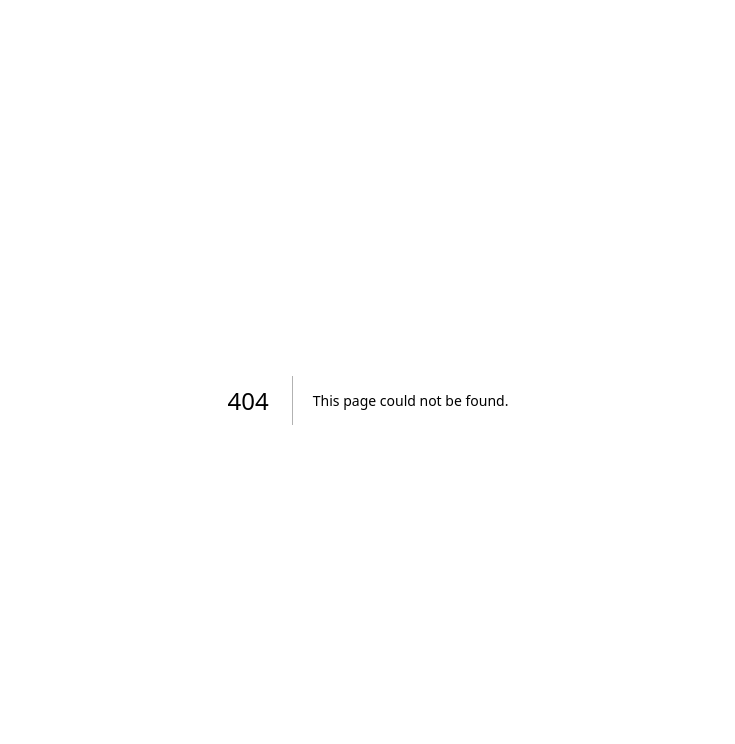
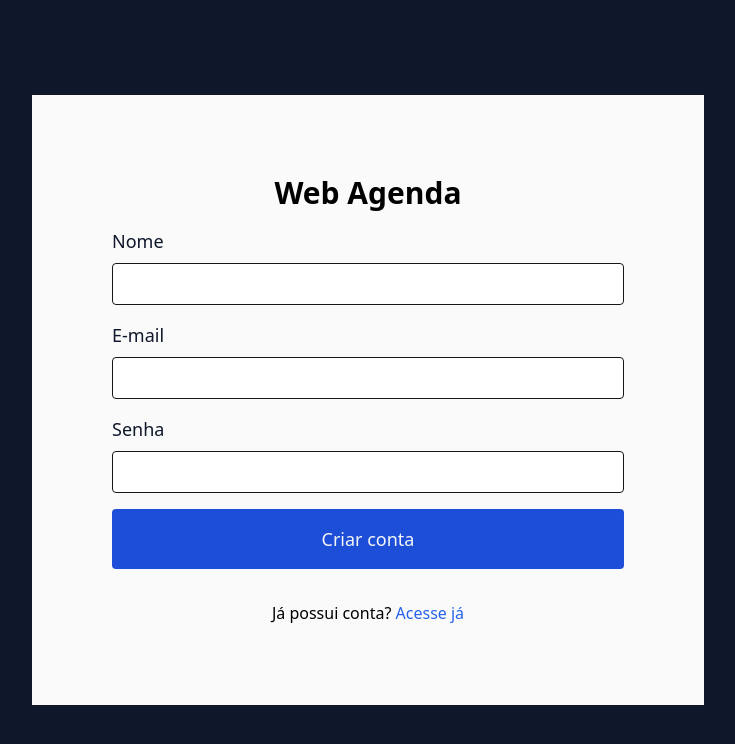
Before and after one commit to Scattered8Dream/agendaDigital, a Next.js app in the folder web-agenda/: page /signUp in a window 1280 px wide. Before the commit this address had no page. Shown: the top 744 px of the page, without its empty margins (272-1007 px from the left). Built offline with nearby package versions, Linux system fonts and the light colour scheme.

Commit message:
feat (web-agenda pages signup): Implement account creation page and form

```diff
--- /dev/null
+++ b/web-agenda/src/components/pages/Home/SignInCardForm/index.tsx
@@ -0,0 +1,78 @@
+import React, { useState } from 'react'
+import { useForm } from 'react-hook-form'
+import { NextRouter } from 'next/router'
+import Link from 'next/link'
+
+import { Input } from '../../../commons/toolkit/Input'
+import { Button } from '../../../commons/toolkit/Button'
+import { toast } from 'react-toastify'
+
+interface IFormData {
+  email: string
+  password: string
+}
+
+interface SignInCardFormProps {
+  router: NextRouter
+}
+
+export const SignInCardForm: React.FC<SignInCardFormProps> = ({ router }) => {
+  const { register, handleSubmit } = useForm<IFormData>()
+
+  const [isLoading, setIsLoading] = useState(false)
+
+  const handleSignIn = async (data: IFormData) => {
+    try {
+      setIsLoading(true)
+
+      console.log({ data })
+
+      router.push('/calendar')
+    } catch (handleSingInError) {
+      console.log({ handleSingInError })
+
+      toast.error('Ops! Ocorrreu um erro, tente novamente em instantes')
+    } finally {
+      setIsLoading(false)
+    }
+  }
+
+  return (
+    <div className="flex flex-col max-w-2xl w-full items-center justify-center p-12 lg:p-20 bg-neutral-50">
+      <h1 className="text-3xl font-bold mb-4">Web Agenda</h1>
+
+      <form
+        method="post"
+        onSubmit={handleSubmit(handleSignIn)}
+        className="w-full flex flex-col mb-8"
+      >
+        <Input
+          label="E-mail"
+          type="email"
+          id="email"
+          name="email"
+          {...register('email', { required: true })}
+        />
+        <Input
+          label="Senha"
+          type="password"
+          id="password"
+          name="password"
+          {...register('password', { required: true })}
+        />
+
+        <Button type="submit" isLoading={isLoading} label="Entrar" />
+      </form>
+
+      <p className="text-base">
+        Não possui conta?{' '}
+        <Link
+          href="/signUp"
+          className="text-blue-600 font-medium hover:brightness-110 transition-all"
+        >
+          Registre-se já
+        </Link>
+      </p>
+    </div>
+  )
+}
--- a/web-agenda/src/components/pages/Home/CardForm/index.tsx
+++ b/web-agenda/src/components/pages/SignUp/SignUpCardForm/index.tsx
@@ -1,33 +1,38 @@
 import React, { useState } from 'react'
 import { useForm } from 'react-hook-form'
 import { NextRouter } from 'next/router'
+import Link from 'next/link'
 
 import { Input } from '../../../commons/toolkit/Input'
 import { Button } from '../../../commons/toolkit/Button'
+import { toast } from 'react-toastify'
 
 interface IFormData {
+  name: string
   email: string
   password: string
 }
 
-interface CardFormProps {
+interface SignUpCardFormProps {
   router: NextRouter
 }
 
-export const CardForm: React.FC<CardFormProps> = ({ router }) => {
+export const SignUpCardForm: React.FC<SignUpCardFormProps> = ({ router }) => {
   const { register, handleSubmit } = useForm<IFormData>()
 
   const [isLoading, setIsLoading] = useState(false)
 
-  const handleSignIn = async (data: IFormData) => {
+  const handleSignUp = async (data: IFormData) => {
     try {
       setIsLoading(true)
 
       console.log({ data })
 
       router.push('/calendar')
-    } catch (handleSingInError) {
-      console.log({ handleSingInError })
+    } catch (handleSignUpError) {
+      console.log({ handleSignUpError })
+
+      toast.error('Ops! Ocorrreu um erro, tente novamente em instantes')
     } finally {
       setIsLoading(false)
     }
@@ -39,26 +44,40 @@ export const CardForm: React.FC<CardFormProps> = ({ router }) => {
 
       <form
         method="post"
-        onSubmit={handleSubmit(handleSignIn)}
-        className="w-full flex flex-col"
+        onSubmit={handleSubmit(handleSignUp)}
+        className="w-full flex flex-col mb-8"
       >
+        <Input
+          label="Nome"
+          type="name"
+          id="name"
+          {...register('name', { required: true })}
+        />
         <Input
           label="E-mail"
           type="email"
           id="email"
-          name="email"
           {...register('email', { required: true })}
         />
         <Input
           label="Senha"
           type="password"
           id="password"
-          name="password"
           {...register('password', { required: true })}
         />
 
-        <Button type="submit" isLoading={isLoading} label="Entrar" />
+        <Button type="submit" isLoading={isLoading} label="Criar conta" />
       </form>
+
+      <p className="text-base">
+        Já possui conta?{' '}
+        <Link
+          href="/"
+          className="text-blue-600 font-medium hover:brightness-110 transition-all"
+        >
+          Acesse já
+        </Link>
+      </p>
     </div>
   )
 }
--- a/web-agenda/src/pages/_app.tsx
+++ b/web-agenda/src/pages/_app.tsx
@@ -1,8 +1,21 @@
+import React from 'react'
+import { NextPage } from 'next'
 import { AppProps } from 'next/app'
+import { ToastContainer } from 'react-toastify'
+import 'animate.css'
+
 import '../styles/index.scss'
+import 'react-toastify/dist/ReactToastify.min.css'
 
-const MyApp: React.FC<AppProps> = ({ Component, pageProps }) => {
-  return <Component {...pageProps} />
+const App: NextPage<AppProps> = ({ Component, pageProps }) => {
+  return (
+    <>
+      <ToastContainer />
+      {/* eslint-disable-next-line @typescript-eslint/ban-ts-comment */}
+      {/* @ts-ignore */}
+      <Component {...pageProps} />
+    </>
+  )
 }
 
-export default MyApp
+export default App
--- a/web-agenda/src/pages/index.tsx
+++ b/web-agenda/src/pages/index.tsx
@@ -1,7 +1,7 @@
 import { NextPage } from 'next'
 import { useRouter } from 'next/router'
 
-import { CardForm } from '../components/pages/Home/CardForm'
+import { SignInCardForm } from '../components/pages/Home/SignInCardForm'
 import { HeadComponent } from '../components/commons/structure/HeadComponent'
 
 const HomePage: NextPage = () => {
@@ -12,7 +12,7 @@ const HomePage: NextPage = () => {
       <HeadComponent title="Home Page" />
 
       <main className="flex flex-col items-center justify-center w-full min-h-screen bg-slate-900">
-        <CardForm router={router} />
+        <SignInCardForm router={router} />
       </main>
     </>
   )
--- /dev/null
+++ b/web-agenda/src/pages/signUp/index.tsx
@@ -0,0 +1,21 @@
+import { NextPage } from 'next'
+import { useRouter } from 'next/router'
+
+import { HeadComponent } from '../../components/commons/structure/HeadComponent'
+import { SignUpCardForm } from '../../components/pages/SignUp/SignUpCardForm'
+
+const SignUpPage: NextPage = () => {
+  const router = useRouter()
+
+  return (
+    <>
+      <HeadComponent title="Sign Up" />
+
+      <main className="flex flex-col items-center justify-center w-full min-h-screen bg-slate-900">
+        <SignUpCardForm router={router} />
+      </main>
+    </>
+  )
+}
+
+export default SignUpPage
```
